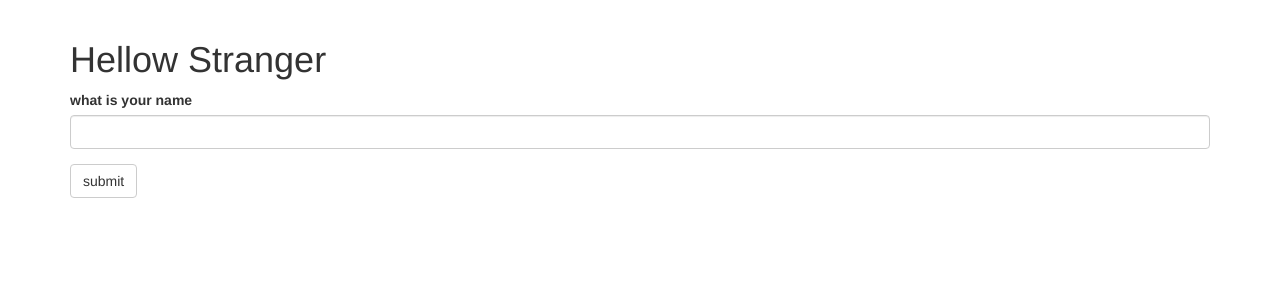
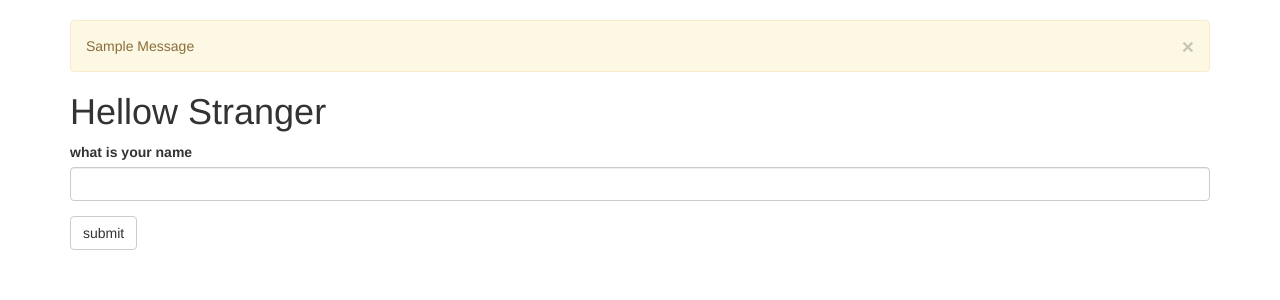
Before and after one commit to Gibson-Gichuru/Memy, a Flask app: page / in a window 1280 px wide. Shown: the part 52-352 px from the top of the page. Run offline with Flask 2, Linux system fonts and the light colour scheme; one stand-in notice (Sample message) is shown; some libraries are stand-ins or nearby versions.

Commit message:
message flashing

```diff
--- a/hellow.py
+++ b/hellow.py
@@ -1,4 +1,4 @@
-from flask import Flask, render_template, session, redirect, url_for
+from flask import Flask, render_template, session, redirect, url_for, flash
 from flask_bootstrap import Bootstrap
 from flask_moment import Moment
 
@@ -22,7 +22,15 @@ def home():
 	form = NameForm()
 
 	if form.validate_on_submit():
+
+		old_name = session.get('name')
+
+		if old_name is not None and old_name != form.name.data:
+
+			flash("Looks like you have changed your name")
+
 		session['name']= form.name.data
+		form.name.data = ''
 		return redirect(url_for('home'))
 	return render_template('home.html', form = form, name = session.get('name'))
 
--- a/templates/base.html
+++ b/templates/base.html
@@ -36,6 +36,14 @@
 {% endblock %}
 {% block content %}
 	<div class="container">
+
+		{% for message in get_flashed_messages() %}
+			<div class="alert alert-warning">
+				<button type="button" class="close" data-dismiss="alert">&times;</button>
+				{{ message | title }}
+			</div>
+		{% endfor %}
+
 		{% block page_content %}{% endblock %}
 	</div>
 {% endblock %}
```
